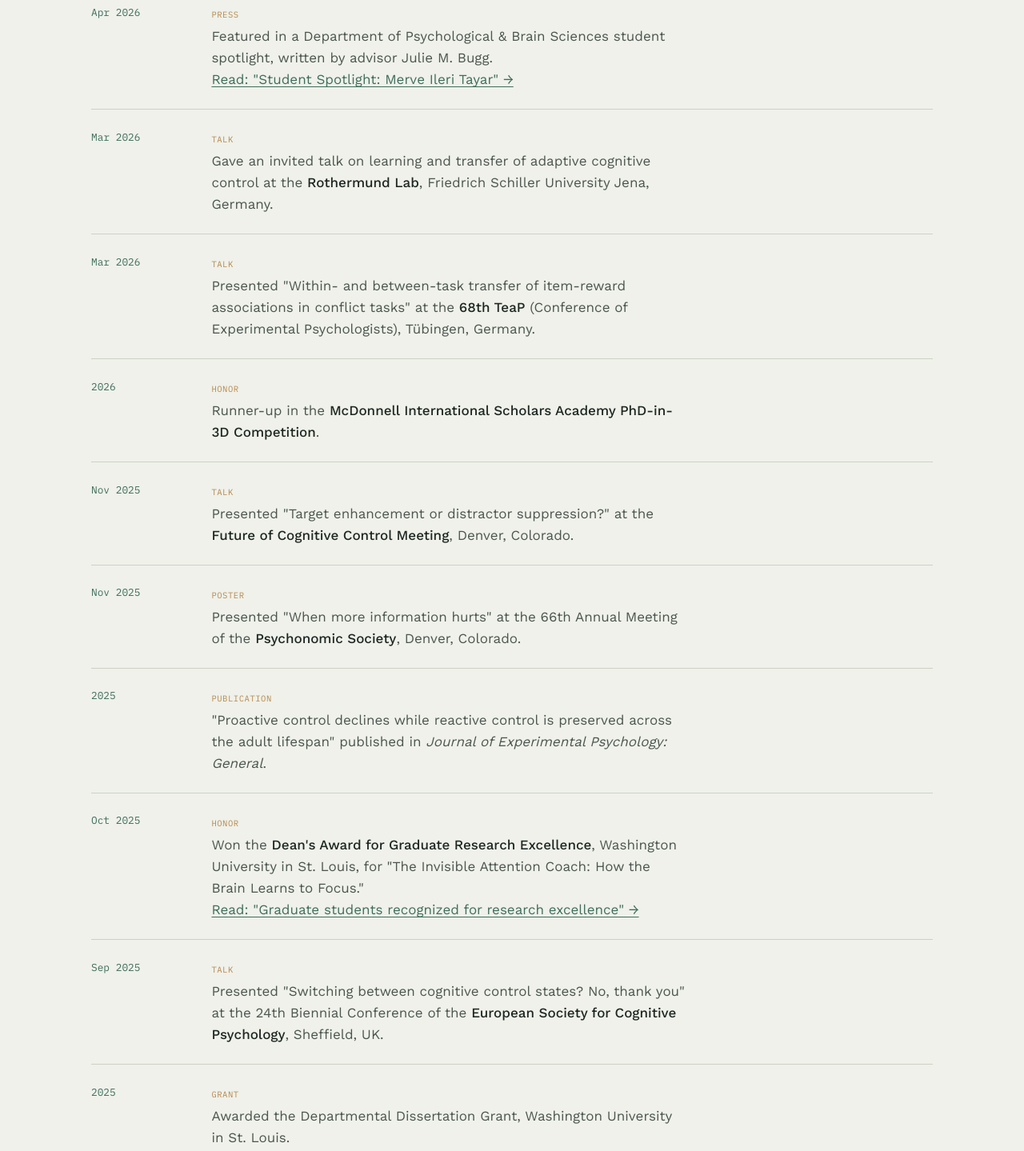
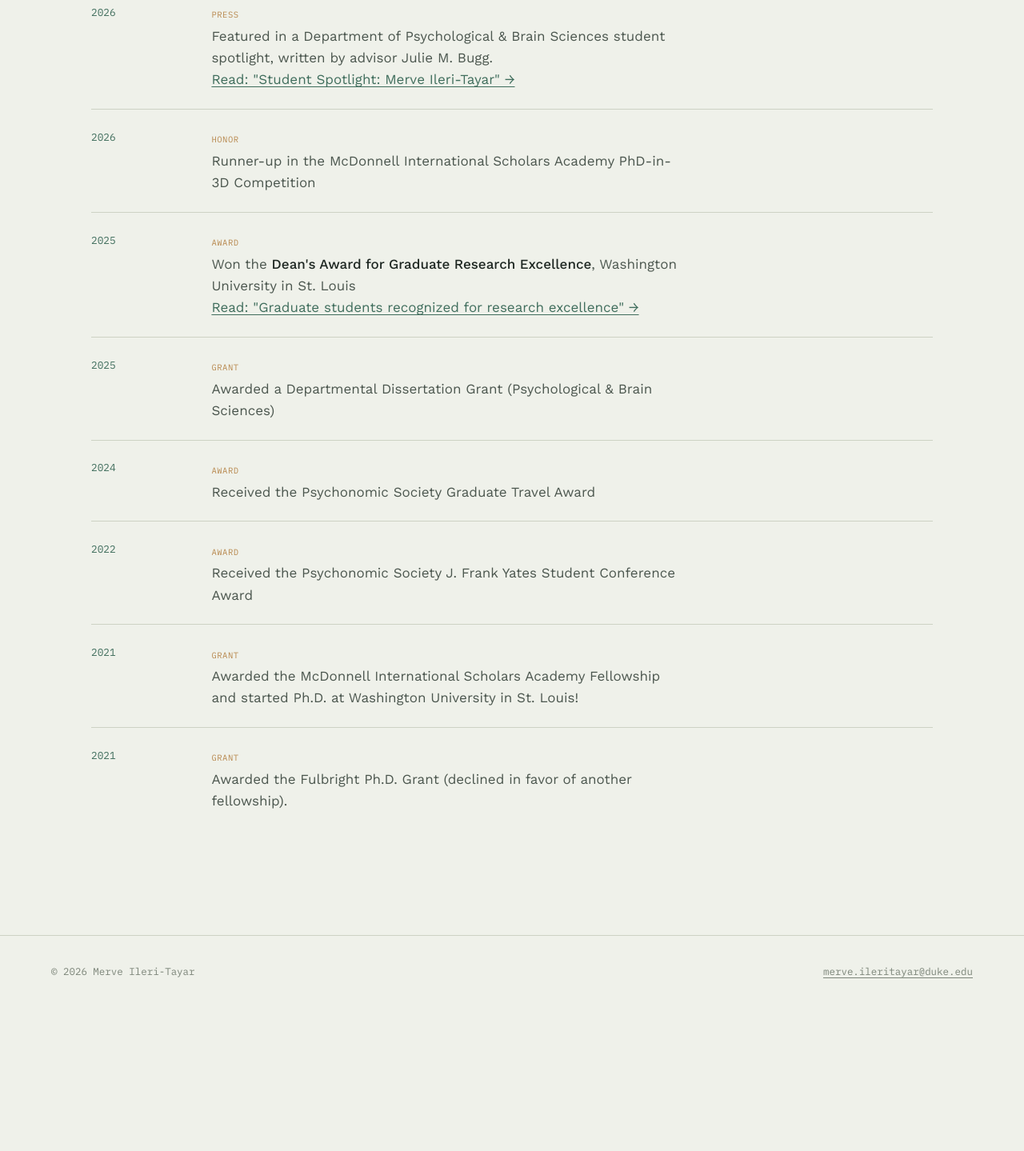
Before and after one commit to mileritayar/mileritayar.github.io, a plain HTML site: page news.html in a window 1280 px wide. Shown: the part 731-2170 px from the top of the page at 80% size. After the commit the page ends 2004 px from the top, so only its background shows below. Drawn offline with nearby package versions, Linux system fonts and the light colour scheme.

Commit message:
Update news.html

```diff
--- a/news.html
+++ b/news.html
@@ -33,7 +33,7 @@
     <section class="section">
       <ul class="timeline">
         <li class="timeline-item">
-          <span class="timeline-date">Jul 2026</span>
+          <span class="timeline-date">2026</span>
           <div class="timeline-text">
             <span class="timeline-tag">Press</span><br>
             Profiled in WashU's <em>Ampersand</em> magazine on learning to manage attention and the path to a Duke postdoc.
@@ -41,7 +41,7 @@
           </div>
         </li>
         <li class="timeline-item">
-          <span class="timeline-date">May 2026</span>
+          <span class="timeline-date">2026</span>
           <div class="timeline-text">
             <span class="timeline-tag">Honor</span><br>
             Selected as the <strong>Doctoral Student Speaker</strong> for the Washington University in St. Louis Arts &amp; Sciences Hooding and Recognition Ceremony.
@@ -49,75 +49,61 @@
           </div>
         </li>
         <li class="timeline-item">
-          <span class="timeline-date">Apr 2026</span>
+          <span class="timeline-date">2026</span>
           <div class="timeline-text">
             <span class="timeline-tag">Press</span><br>
             Featured in a Department of Psychological &amp; Brain Sciences student spotlight, written by advisor Julie M. Bugg.
-            <br><a href="https://psych.washu.edu/student-spotlight-merve-ileri-tayar" target="_blank" rel="noopener">Read: "Student Spotlight: Merve Ileri Tayar" →</a>
-          </div>
-        </li>
-        <li class="timeline-item">
-          <span class="timeline-date">Mar 2026</span>
-          <div class="timeline-text">
-            <span class="timeline-tag">Talk</span><br>
-            Gave an invited talk on learning and transfer of adaptive cognitive control at the <strong>Rothermund Lab</strong>, Friedrich Schiller University Jena, Germany.
-          </div>
-        </li>
-        <li class="timeline-item">
-          <span class="timeline-date">Mar 2026</span>
-          <div class="timeline-text">
-            <span class="timeline-tag">Talk</span><br>
-            Presented "Within- and between-task transfer of item-reward associations in conflict tasks" at the <strong>68th TeaP</strong> (Conference of Experimental Psychologists), Tübingen, Germany.
+            <br><a href="https://psych.washu.edu/student-spotlight-merve-ileri-tayar" target="_blank" rel="noopener">Read: "Student Spotlight: Merve Ileri-Tayar" →</a>
           </div>
         </li>
         <li class="timeline-item">
           <span class="timeline-date">2026</span>
           <div class="timeline-text">
             <span class="timeline-tag">Honor</span><br>
-            Runner-up in the <strong>McDonnell International Scholars Academy PhD-in-3D Competition</strong>.
-          </div>
-        </li>
-        <li class="timeline-item">
-          <span class="timeline-date">Nov 2025</span>
-          <div class="timeline-text">
-            <span class="timeline-tag">Talk</span><br>
-            Presented "Target enhancement or distractor suppression?" at the <strong>Future of Cognitive Control Meeting</strong>, Denver, Colorado.
-          </div>
-        </li>
-        <li class="timeline-item">
-          <span class="timeline-date">Nov 2025</span>
-          <div class="timeline-text">
-            <span class="timeline-tag">Poster</span><br>
-            Presented "When more information hurts" at the 66th Annual Meeting of the <strong>Psychonomic Society</strong>, Denver, Colorado.
+            Runner-up in the McDonnell International Scholars Academy PhD-in-3D Competition
           </div>
         </li>
         <li class="timeline-item">
           <span class="timeline-date">2025</span>
           <div class="timeline-text">
-            <span class="timeline-tag">Publication</span><br>
-            "Proactive control declines while reactive control is preserved across the adult lifespan" published in <em>Journal of Experimental Psychology: General</em>.
-          </div>
-        </li>
-        <li class="timeline-item">
-          <span class="timeline-date">Oct 2025</span>
-          <div class="timeline-text">
-            <span class="timeline-tag">Honor</span><br>
-            Won the <strong>Dean's Award for Graduate Research Excellence</strong>, Washington University in St. Louis, for "The Invisible Attention Coach: How the Brain Learns to Focus."
+            <span class="timeline-tag">Award</span><br>
+            Won the <strong>Dean's Award for Graduate Research Excellence</strong>, Washington University in St. Louis
             <br><a href="https://artsci.washu.edu/ampersand/graduate-students-recognized-research-excellence-2025" target="_blank" rel="noopener">Read: "Graduate students recognized for research excellence" →</a>
-          </div>
-        </li>
-        <li class="timeline-item">
-          <span class="timeline-date">Sep 2025</span>
-          <div class="timeline-text">
-            <span class="timeline-tag">Talk</span><br>
-            Presented "Switching between cognitive control states? No, thank you" at the 24th Biennial Conference of the <strong>European Society for Cognitive Psychology</strong>, Sheffield, UK.
           </div>
         </li>
         <li class="timeline-item">
           <span class="timeline-date">2025</span>
           <div class="timeline-text">
             <span class="timeline-tag">Grant</span><br>
-            Awarded the Departmental Dissertation Grant, Washington University in St. Louis.
+            Awarded a Departmental Dissertation Grant (Psychological & Brain Sciences)
+          </div>
+        </li>
+        <li class="timeline-item">
+          <span class="timeline-date">2024</span>
+          <div class="timeline-text">
+            <span class="timeline-tag">Award</span><br>
+            Received the Psychonomic Society Graduate Travel Award
+          </div>
+        </li>
+        <li class="timeline-item">
+          <span class="timeline-date">2022</span>
+          <div class="timeline-text">
+            <span class="timeline-tag">Award</span><br>
+            Received the Psychonomic Society J. Frank Yates Student Conference Award
+          </div>
+        </li>
+        <li class="timeline-item">
+          <span class="timeline-date">2021</span>
+          <div class="timeline-text">
+            <span class="timeline-tag">Grant</span><br>
+            Awarded the McDonnell International Scholars Academy Fellowship and started Ph.D. at Washington University in St. Louis!
+          </div>
+        </li>
+        <li class="timeline-item">
+          <span class="timeline-date">2021</span>
+          <div class="timeline-text">
+            <span class="timeline-tag">Grant</span><br>
+            Awarded the Fulbright Ph.D. Grant (declined in favor of another fellowship).
           </div>
         </li>
       </ul>
```
